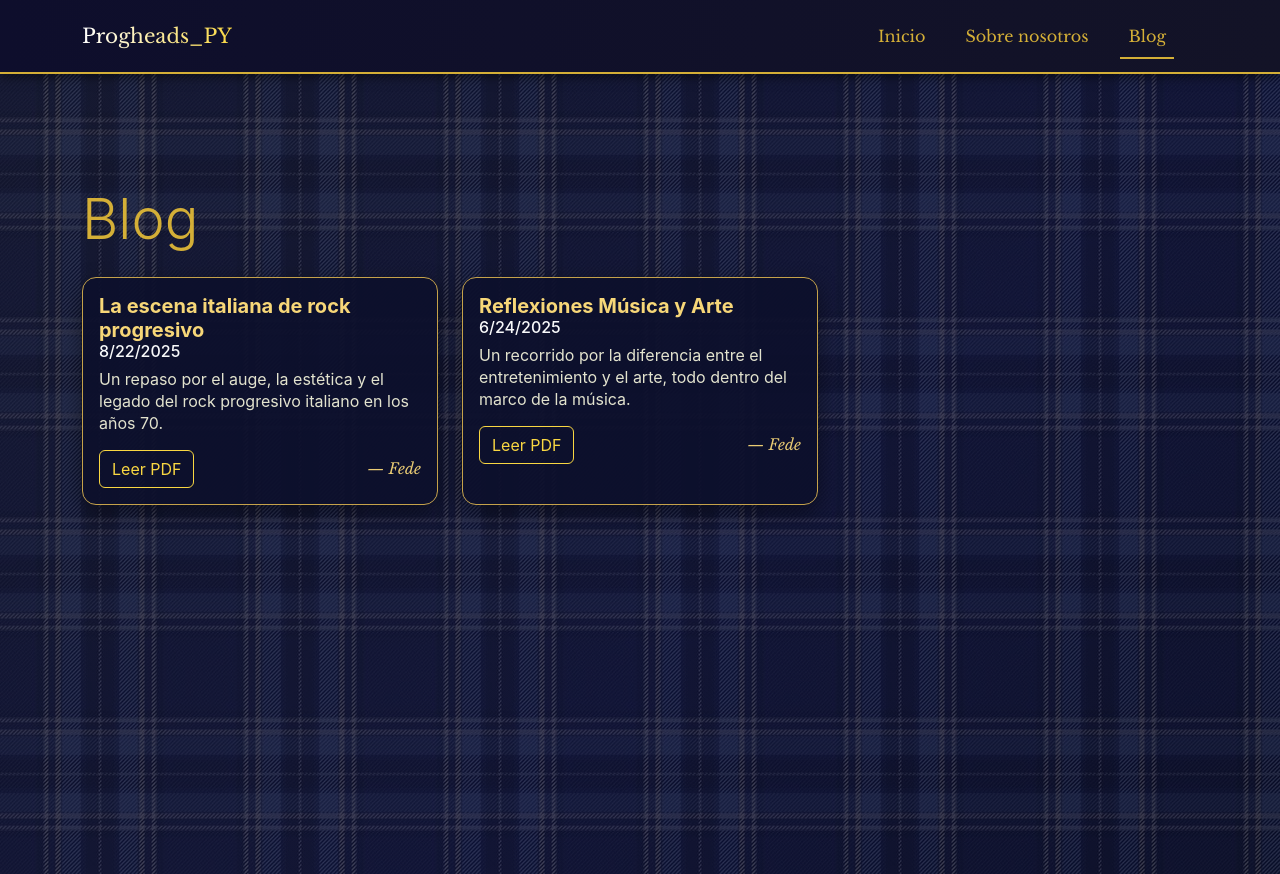
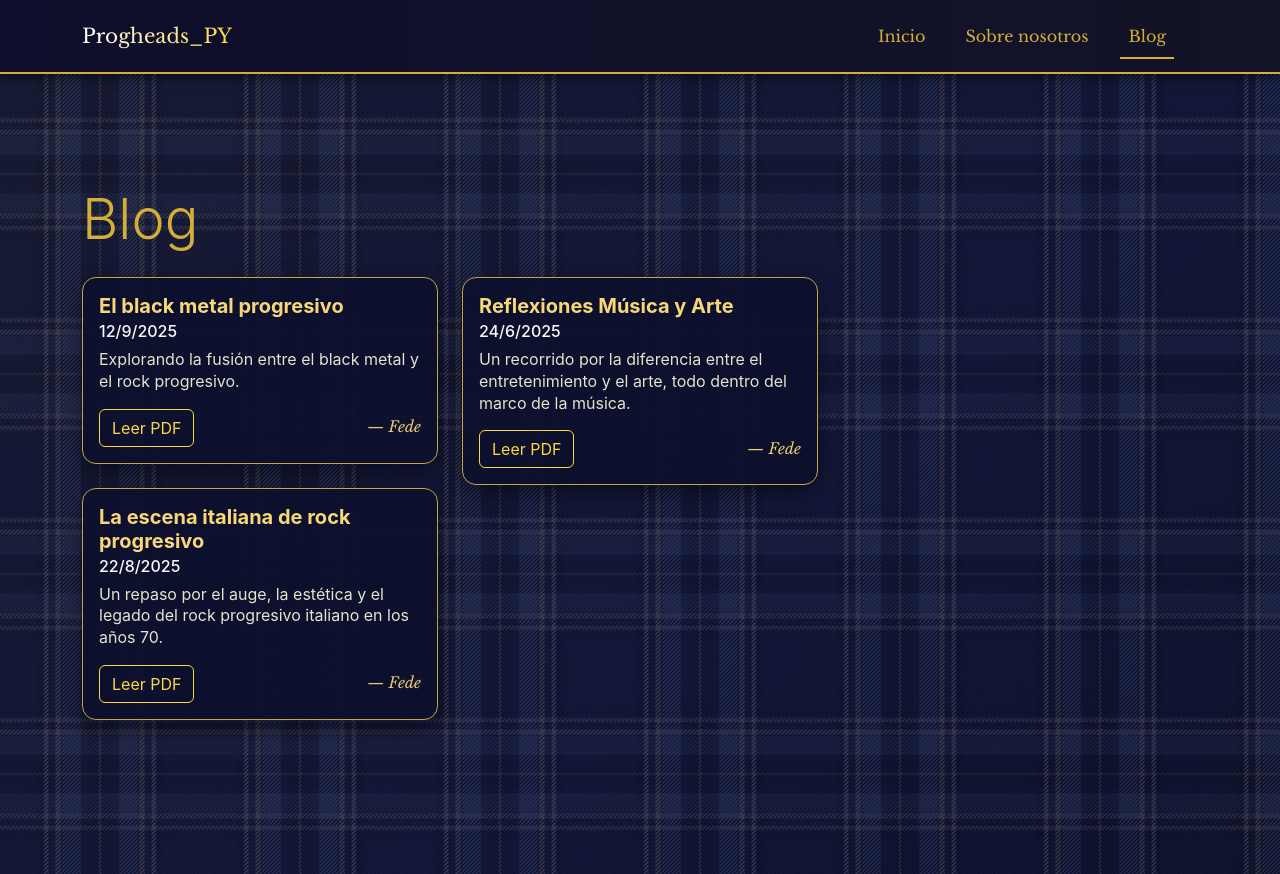
Before and after one commit to Fedebarriosd/progheads, a React (Create React App) app: page /blog in a window 1280 px wide. Built offline with nearby package versions, Linux system fonts and the light colour scheme.

Commit message:
Cards tipo masonry, nuevo post en el blog sobre black metal progresivo

```diff
--- a/src/data/posts.js
+++ b/src/data/posts.js
@@ -19,4 +19,13 @@ export const posts = [
     pdfPath: "/uploads/La escena italiana.pdf",
     author: "Fede",
   },
+
+  {
+    slug: "black-metal-progresivo",
+    title: "El black metal progresivo",
+    date: "2025-09-12",
+    excerpt: "Explorando la fusión entre el black metal y el rock progresivo.",
+    pdfPath: "/uploads/El black metal progresivo.pdf",
+    author: "Fede",
+  },
 ];
--- a/src/pages/BlogDetail.jsx
+++ b/src/pages/BlogDetail.jsx
@@ -18,7 +18,7 @@ export default function BlogDetail() {
       <Container className="my-5">
         <h1 className="display-4 text-gold mb-3">{post.title}</h1>
         <p className="text-light mb-4">
-          {new Date(post.date).toLocaleDateString()}
+          {new Date(post.date).toLocaleDateString('es-PY', { timeZone: 'UTC'})}
         </p>
 
         <object
--- a/src/pages/Bloglist.jsx
+++ b/src/pages/Bloglist.jsx
@@ -1,5 +1,5 @@
 import React from "react";
-import { Container, Row, Col, Card, Button } from "react-bootstrap";
+import { Container, Card, Button } from "react-bootstrap";
 import { Link } from "react-router-dom";
 import { posts } from "../data/posts";
 import "../styles/blog.css";
@@ -13,18 +13,21 @@ export default function BlogList() {
     >
       <Container className="my-5">
         <h1 className="display-4 text-gold mb-4">Blog</h1>
-        <Row xs={1} md={2} lg={3} className="g-4">
+
+        <div className="masonry">
           {[...posts]
             .sort((a, b) => new Date(b.date) - new Date(a.date))
             .map((post) => (
-              <Col key={post.slug}>
-                <Card className="blog-card h-100">
+              <article key={post.slug} className="masonry-item">
+                <Card className="blog-card">
                   <Card.Body>
                     <Card.Title>{post.title}</Card.Title>
-                    <Card.Subtitle className="mb-2 text-light">
-                      {new Date(post.date).toLocaleDateString()}
+                    <Card.Subtitle className="mb-2 mt-1 text-light">
+                      {new Date(`${post.date}T00:00:00`)
+                        .toLocaleDateString('es-PY')}
                     </Card.Subtitle>
                     <Card.Text>{post.excerpt}</Card.Text>
+
                     <div className="d-flex align-items-center justify-content-between mt-3 flex-wrap gap-2">
                       <Button
                         as={Link}
@@ -33,16 +36,13 @@ export default function BlogList() {
                       >
                         Leer PDF
                       </Button>
-
-                      <span className="post-author ms-auto">
-                        — {post.author}
-                      </span>
+                      <span className="post-author ms-auto">— {post.author}</span>
                     </div>
                   </Card.Body>
                 </Card>
-              </Col>
+              </article>
             ))}
-        </Row>
+        </div>
       </Container>
     </section>
   );
--- a/src/styles/blog.css
+++ b/src/styles/blog.css
@@ -83,3 +83,28 @@
     --bs-btn-active-bg: #e6c76a;
     --bs-btn-active-border-color: #e6c76a;
 }
+
+/* Contenedor masonry */
+.masonry {
+  column-count: 3;           /* lg */
+  column-gap: 1.5rem;
+}
+
+/* Cada item debe evitar partirse entre columnas */
+.masonry-item {
+  break-inside: avoid;
+  margin-bottom: 1.5rem;     /* separa verticalmente los items */
+  display: inline-block;     /* necesario para columns */
+  width: 100%;
+}
+
+/* Responsivo: 2 columnas en md, 1 en móvil */
+@media (max-width: 992px) {
+  .masonry { column-count: 2; }
+}
+@media (max-width: 576px) {
+  .masonry { column-count: 1; }
+}
+
+/* Opcional: suavizar aparición */
+.masonry .blog-card { transition: transform .18s, box-shadow .18s; }
```
Also changed, not shown: 1 other file (tests, documents, lock files or other folders).
